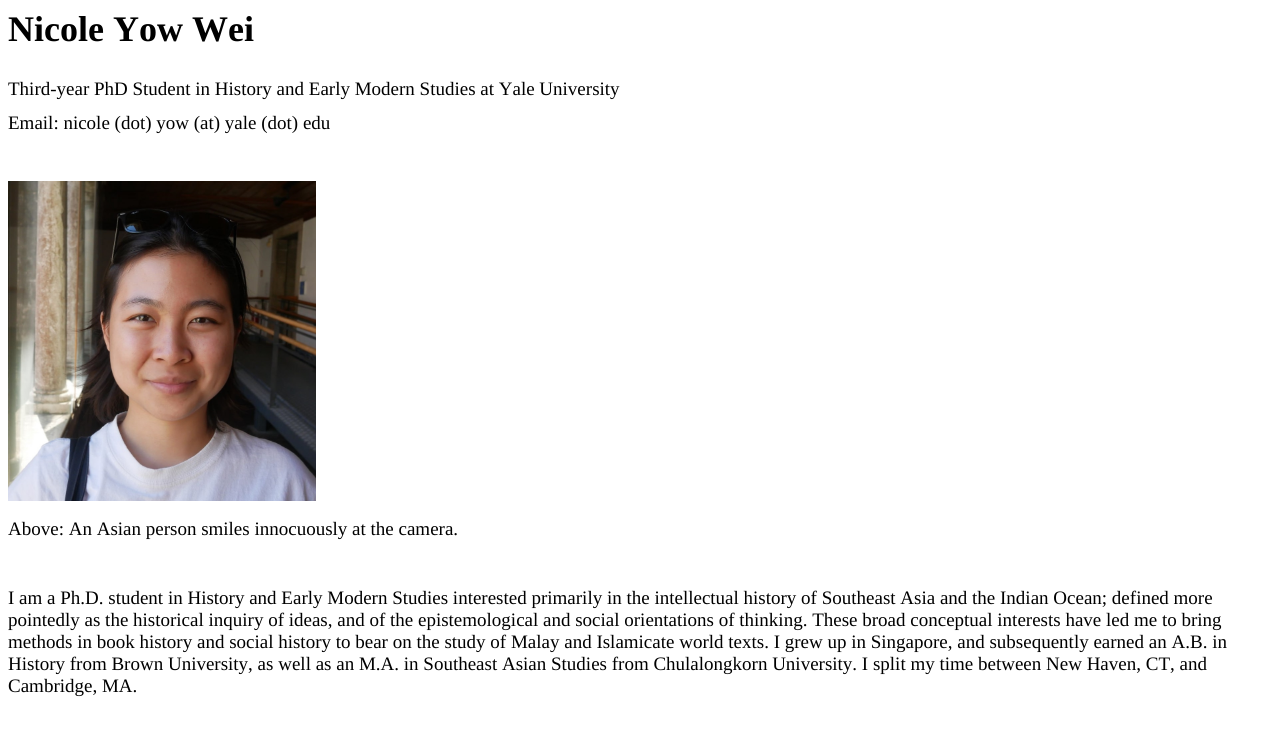
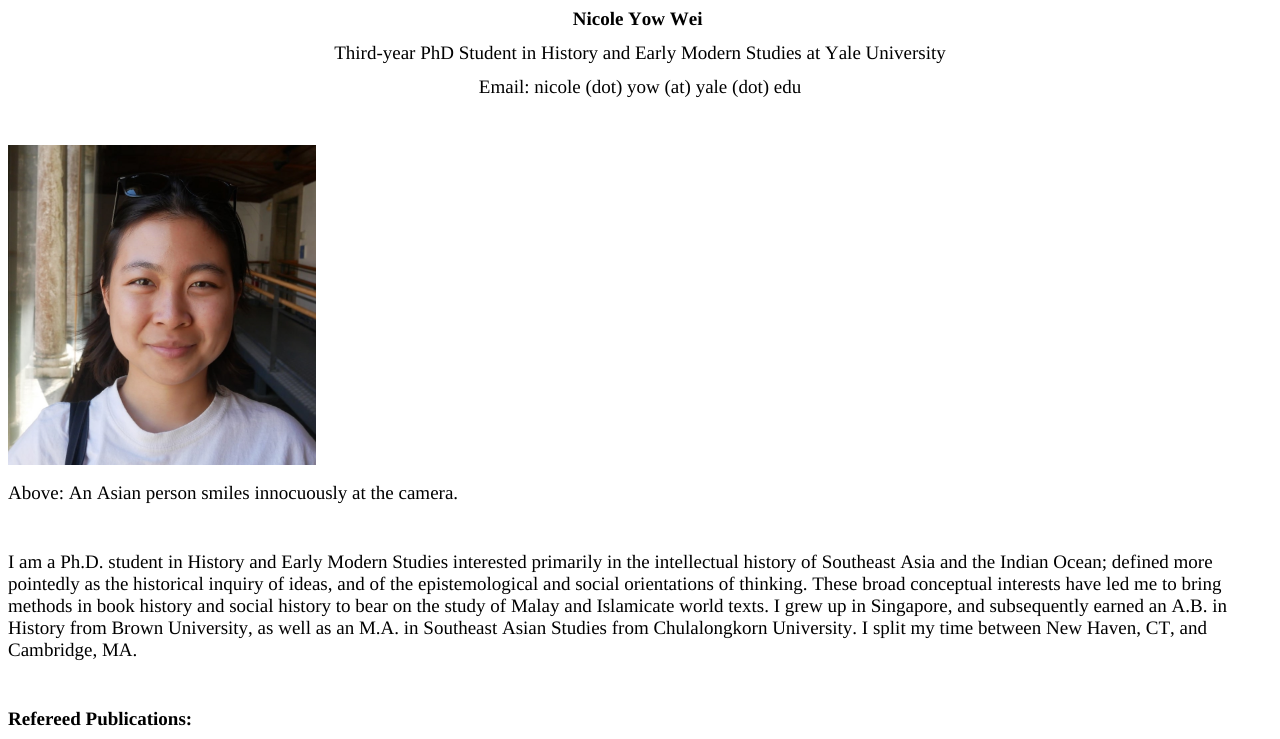
Before and after one commit to noryorwor/noryorwor.github.io, a plain HTML site: page index.html in a window 1280 px wide. Shown: the top 739 px of the page. Drawn offline with Linux system fonts and the light colour scheme.

Commit message:
Update index.html

```diff
--- a/index.html
+++ b/index.html
@@ -26,9 +26,9 @@
   </style>
 </head>
 <body>
-<p class="p1"><span class="s1"><b>Nicole Yow Wei<span class="Apple-converted-space"> </span></b><b></b></span></p>
-<p class="p2"><span class="s1">Third-year PhD Student in History and Early Modern Studies at Yale University</span></p>
-<p class="p2"><span class="s1">Email: nicole (dot) yow (at) yale (dot) edu</span></p>
+<p class="p3"><span class="s1"><b>Nicole Yow Wei<span class="Apple-converted-space"> </span></b><b></b></span></p>
+<p class="p3"><span class="s1">Third-year PhD Student in History and Early Modern Studies at Yale University</span></p>
+<p class="p3"><span class="s1">Email: nicole (dot) yow (at) yale (dot) edu</span></p>
 <p class="p4"><span class="s1"></span><br></p>
 <p class="p2"><span class="s1"><img src="Nicole_Yow_Wei_Headshot.jpg" alt="me" width="308" height="320"></span></p>
 <p class="p2"><span class="s1">Above: An Asian person smiles innocuously at the camera.</span></p>
```
